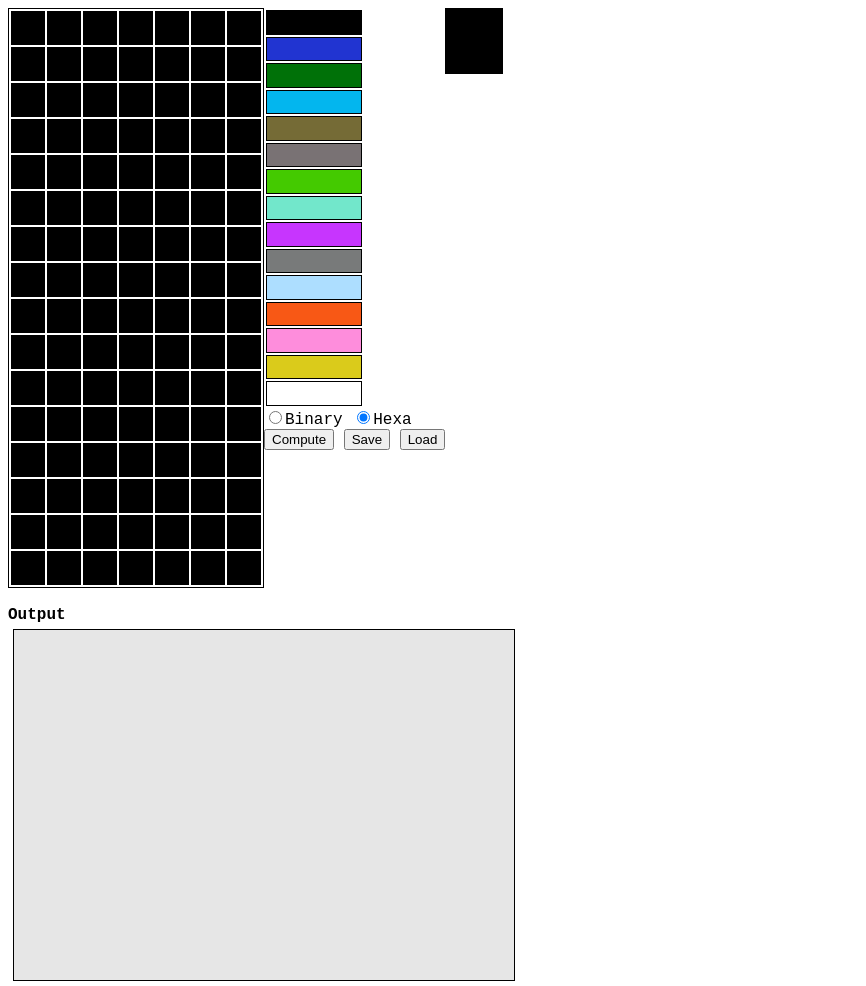
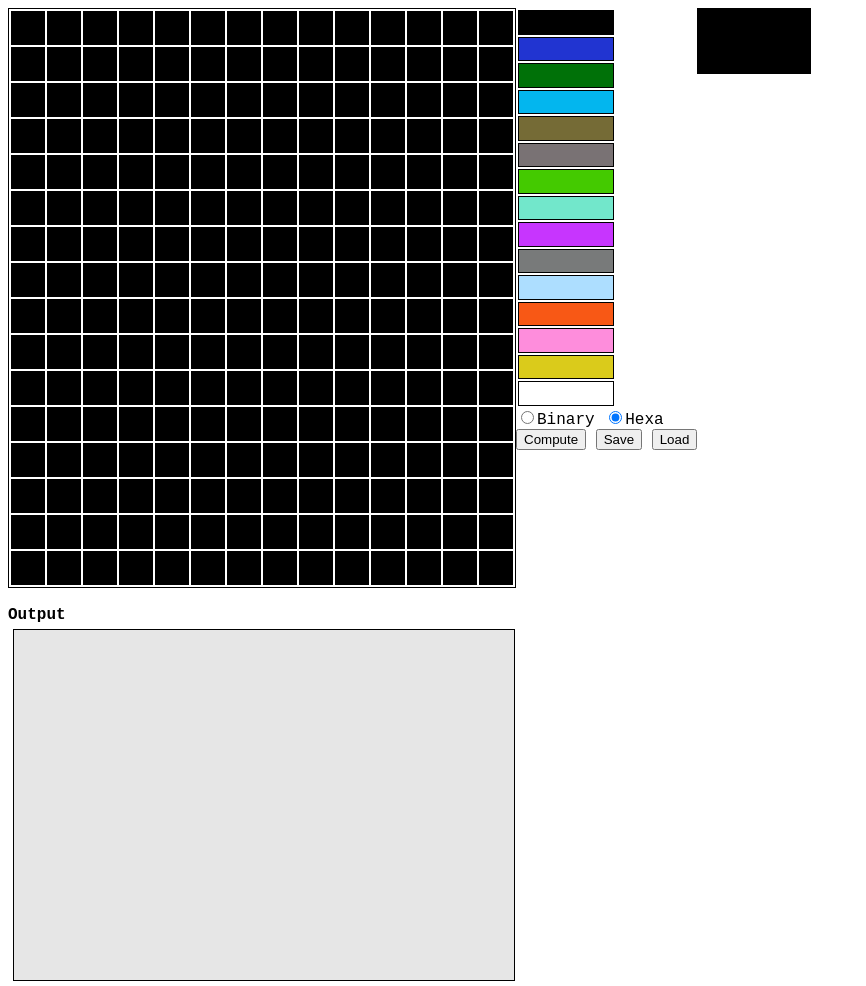
Before and after one commit to Djoulzy/TILES, a plain HTML site: page DHGR/editor/index.html in a window 1280 px wide. Shown: the whole page, without its empty margins (0-866 px from the left). Drawn offline with nearby package versions, Linux system fonts and the light colour scheme.

Commit message:
first monster

```diff
--- a/DHGR/editor/index.html
+++ b/DHGR/editor/index.html
@@ -11,7 +11,7 @@
     </head>
     <body>
         <div>
-            <div class="inline"><script>displayDrawZone(7, 16)</script></div>
+            <div class="inline"><script>displayDrawZone(14, 16)</script></div>
             <div class="inline">
                 <script>displayPalette()</script>
                 <input name="format" type="radio" value="bin" />Binary
```
Also changed, not shown: 6 other files.
